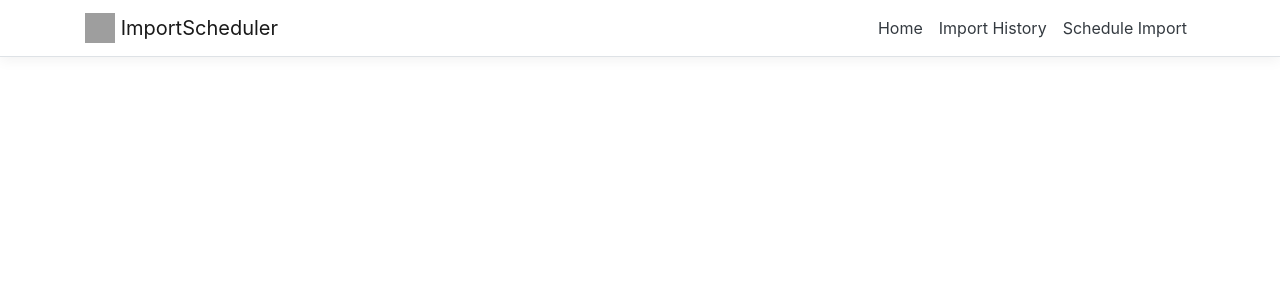
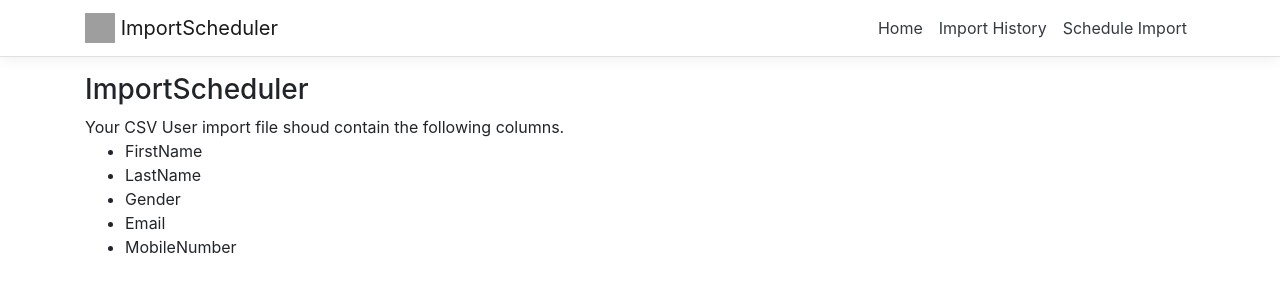
Before and after one commit to philipp-c-moser/ImportScheduler, an Angular app in the folder ImportScheduler/ClientApp/: page / in a window 1280 px wide. Shown: the top 300 px of the page. Built offline with nearby package versions, Linux system fonts and the light colour scheme; grey boxes are pictures that could not be loaded.

Commit message:
Add Info about CSV Import columns

```diff
--- a/ImportScheduler/ClientApp/src/app/components/home/home.component.html
+++ b/ImportScheduler/ClientApp/src/app/components/home/home.component.html
@@ -0,0 +1,22 @@
+<h3>ImportScheduler</h3>
+
+Your CSV User import file shoud contain the following columns.
+
+<ul>
+    <li>
+        FirstName
+    </li>
+    <li>
+        LastName
+    </li>
+    <li>
+        Gender
+    </li>
+    <li>
+        Email
+    </li>
+    <li>
+        MobileNumber
+    </li>
+
+</ul>
```
